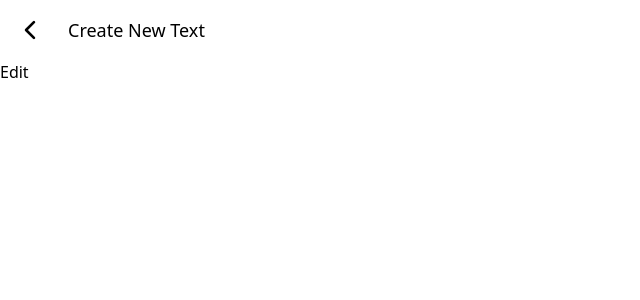
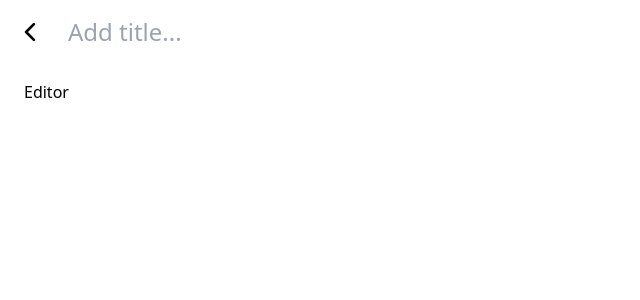
Before and after one commit to dstamenkovic/goodday, a Next.js app: page /edit in a window 1280 px wide. Shown: the top 300 px of the page, without its empty margins (0-640 px from the left). Built offline with nearby package versions, Linux system fonts and the light colour scheme.

Commit message:
title input

```diff
--- a/app/dashboard/page.tsx
+++ b/app/dashboard/page.tsx
@@ -3,8 +3,6 @@ import Stack from 'components/dashboard/Stack'
 const fakeItems = [
   { id: '1rt', title: 'Item 1 with a longer title' },
   { id: '2rt', title: 'Item 2' },
-  // { id: '3rt', title: 'Item 3' },
-  // { id: '4rt', title: 'Item 4' },
 ]
 
 const Dashboard = () => {
--- a/app/edit/layout.tsx
+++ b/app/edit/layout.tsx
@@ -2,7 +2,7 @@ import Header from 'components/edit/Header'
 
 export default function DashboardLayout({ children }: { children: React.ReactNode }) {
   return (
-    <div className="flex h-screen w-full flex-col">
+    <div className="flex h-screen w-full flex-col p-4">
       <Header />
       {children}
     </div>
--- a/app/edit/page.tsx
+++ b/app/edit/page.tsx
@@ -1,3 +1,3 @@
-const Create = () => <h2>Edit</h2>
+const Create = () => <div className="mt-4 pl-2">Editor</div>
 
 export default Create
--- /dev/null
+++ b/components/edit/Editor/index.tsx
@@ -0,0 +1,3 @@
+const Editor = () => <>Editor</>
+
+export default Editor
--- a/components/edit/Header/Header.tsx
+++ b/components/edit/Header/Header.tsx
@@ -3,11 +3,18 @@ import Link from 'next/link'
 
 const Header = () => {
   return (
-    <div className="flex flex-row place-items-center justify-start gap-6 p-4">
+    <div className="flex flex-row place-items-center justify-start gap-6 pb-4">
       <Link href="/dashboard">
         <IoChevronBackOutline size={28} />
       </Link>
-      <h2 className="text-lg">Create New Text</h2>
+      {/* <h2 className="text-lg">Create New Text</h2> */}
+      <input
+        type="text"
+        name="Title"
+        aria-label="Title"
+        placeholder="Add title..."
+        className="text-2xl outline-none"
+      />
     </div>
   )
 }
```
Also changed, not shown: 1 other file (tests, documents, lock files or other folders).
